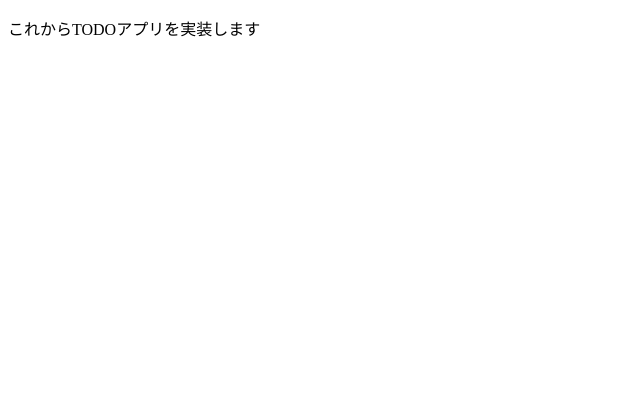
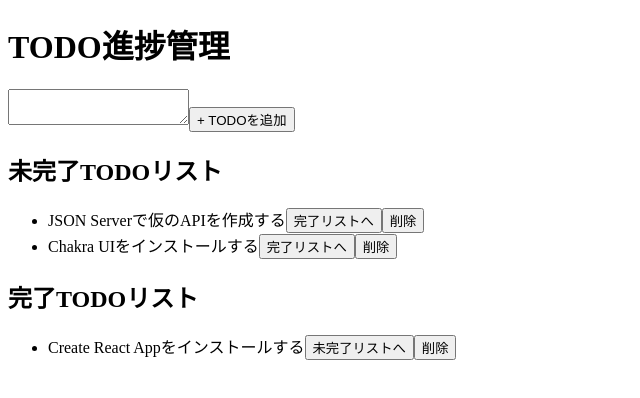
Before and after one commit to tekihei2317/react-practice, a React (Create React App) app in the folder todo-app/: page / in a window 1280 px wide. Shown: the top 398 px of the page, without its empty margins (0-640 px from the left). Built offline with nearby package versions, Linux system fonts and the light colour scheme; data requests are answered from the project's data file.

Commit message:
feat: implement display todos feature

```diff
--- a/todo-app/src/components/App.js
+++ b/todo-app/src/components/App.js
@@ -1,5 +1,50 @@
+import React, { useState, useEffect } from "react";
+import { fetchTodos } from "../services/fetch-todos";
+
 function App() {
-  return <p>これからTODOアプリを実装します</p>;
+  const [todoList, setTodoList] = useState([]);
+
+  useEffect(() => {
+    const fetchData = async () => {
+      const todoList = await fetchTodos();
+      setTodoList(todoList);
+    };
+    fetchData();
+  }, []);
+
+  const incompletedList = todoList.filter((todo) => !todo.done);
+  const completedList = todoList.filter((todo) => todo.done);
+
+  return (
+    <>
+      <h1>TODO進捗管理</h1>
+
+      <textarea />
+      <button>+ TODOを追加</button>
+
+      <h2>未完了TODOリスト</h2>
+      <ul>
+        {incompletedList.map((todo) => (
+          <li key={todo.id}>
+            {todo.content}
+            <button>{todo.done ? "未完了リストへ" : "完了リストへ"}</button>
+            <button>削除</button>
+          </li>
+        ))}
+      </ul>
+
+      <h2>完了TODOリスト</h2>
+      <ul>
+        {completedList.map((todo) => (
+          <li key={todo.id}>
+            {todo.content}
+            <button>{todo.done ? "未完了リストへ" : "完了リストへ"}</button>
+            <button>削除</button>
+          </li>
+        ))}
+      </ul>
+    </>
+  );
 }
 
 export default App;
--- /dev/null
+++ b/todo-app/src/services/fetch-todos.js
@@ -0,0 +1,8 @@
+import axios from "axios";
+
+const todoDataUrl = "http://localhost:3100/todos";
+
+export async function fetchTodos() {
+  const response = await axios.get(todoDataUrl);
+  return response.data;
+}
```
